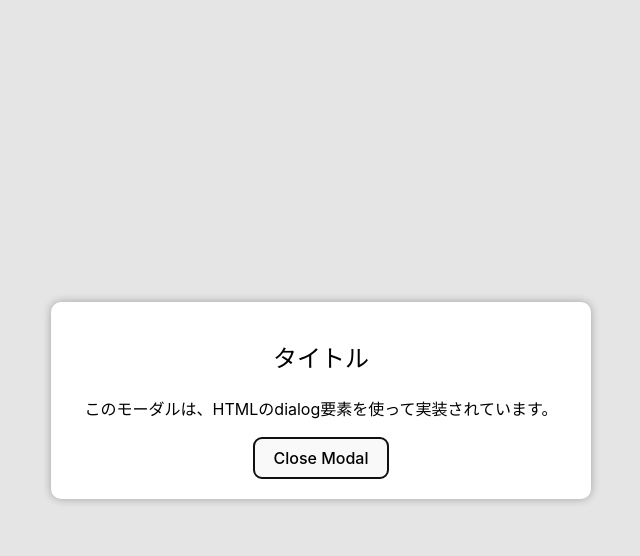
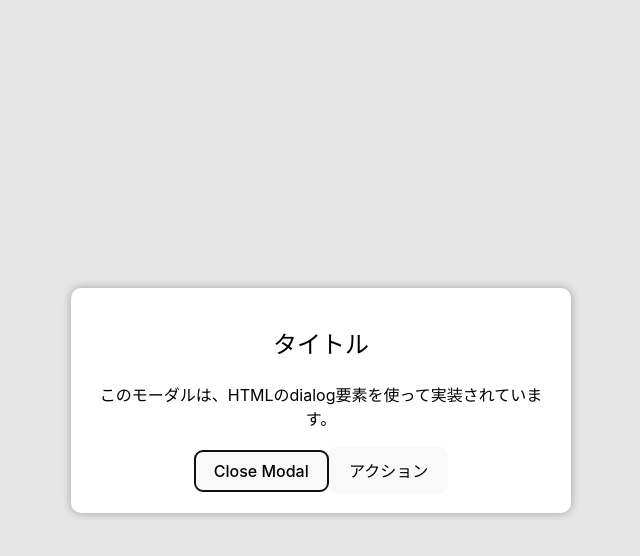
Before and after one commit to otacleT/modal-example, a React (Vite) app: page / in a window 1280 px wide. Both pictures are taken after a click on the button "Open Modal". Shown: the top 556 px of the page, without its empty margins (319-959 px from the left). Built offline with nearby package versions, Linux system fonts and the light colour scheme.

Commit message:
add: 基本形、スタイル追加

```diff
--- a/src/App.css
+++ b/src/App.css
@@ -6,9 +6,13 @@
 .c-dialog {
   width: 100%;
   max-width: 500px;
-  padding: 20px;
+  padding: 0;
   border-radius: 10px;
   border: none;
   box-shadow: 0 0 10px rgba(0, 0, 0, 0.3);
   text-align: center;
 }
+
+.c-dialog__inner {
+  padding: 20px;
+}
--- a/src/App.tsx
+++ b/src/App.tsx
@@ -1,31 +1,41 @@
-import { useRef } from 'react';
-import './App.css';
+import { useCallback, useRef } from "react";
+import "./App.css";
 
 function App() {
   const dialogRef = useRef<HTMLDialogElement>(null);
 
-  const openModal = () => {
+  const openModal = useCallback(() => {
     if (dialogRef.current) {
       dialogRef.current.showModal();
     }
-  }
+  }, []);
 
-  const closeModal = () => {
+  const closeModal = useCallback(() => {
     if (dialogRef.current) {
       dialogRef.current.close();
     }
-  }
+  }, []);
 
   return (
     <>
       <button onClick={() => openModal()}>Open Modal</button>
-      <dialog className='c-dialog' ref={dialogRef}>
-        <h2>タイトル</h2>
-        <p>このモーダルは、HTMLのdialog要素を使って実装されています。</p>
-        <button onClick={() => closeModal()}>Close Modal</button>
+      <dialog className="c-dialog" ref={dialogRef}>
+        <div className="c-dialog__inner">
+          <h2>タイトル</h2>
+          <p>このモーダルは、HTMLのdialog要素を使って実装されています。</p>
+          <button onClick={() => closeModal()}>Close Modal</button>
+          <button
+            onClick={() => {
+              alert("成功");
+              closeModal();
+            }}
+          >
+            アクション
+          </button>
+        </div>
       </dialog>
     </>
-  )
+  );
 }
 
-export default App
+export default App;
```
